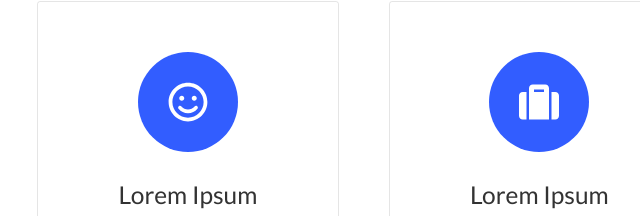
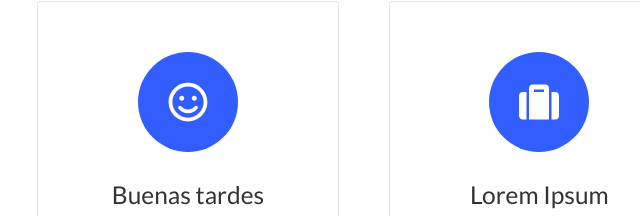
Before and after one commit to urbina2000/Landing-Adalid, a plain HTML site: page index.html in a window 1280 px wide. Shown: the part 1553-1769 px from the top of the page, 452-1092 px from the left. Drawn offline with nearby package versions, Linux system fonts and the light colour scheme; a script that the page names is missing.

Commit message:
Agregue Buenas tardes

```diff
--- a/index.html
+++ b/index.html
@@ -87,7 +87,7 @@
           <div class="features__inner-icon">
              <i class="far fa-smile"></i>
           </div>
-          <h3>Lorem Ipsum</h3>
+          <h3>Buenas tardes</h3>
           <p>Lorem ipsum dolor sit amet, consectetur adipiscing elit. Cras ultrices accumsan ornare. Phasellus tristique</p>
         </div>
       </div>
```
